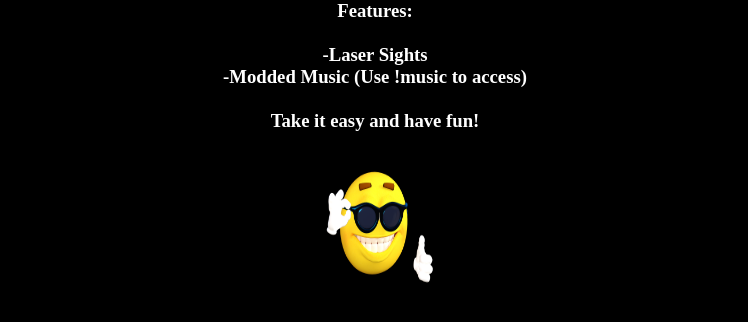
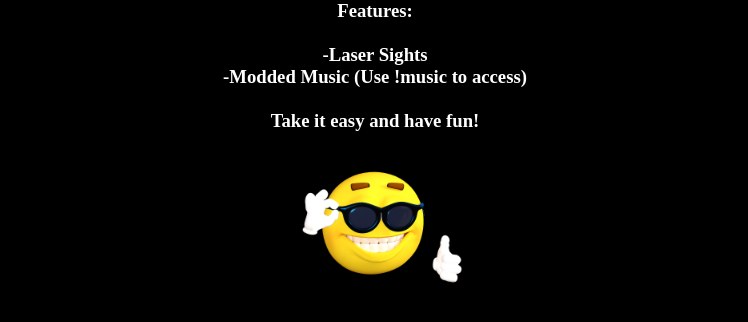
Before and after one commit to Zac-M/ezsp, a plain HTML site: page motd.html in a window 1280 px wide. Shown: the part 66-388 px from the top of the page, without its empty margins (265-1013 px from the left). Drawn offline with Linux system fonts and the light colour scheme.

Commit message:
Updated MOTD

```diff
--- a/motd.html
+++ b/motd.html
@@ -9,6 +9,6 @@
 <h1 style="color:white; text-align:center;">Welcome to EZShot's Classic Lite 4 Player Server!</h1>
 
 <h3 style="color:white; text-align:center;">Features:<br><br>-Laser Sights<br>-Modded Music (Use !music to access)<br><br>Take it easy and have fun!</h3><br>
-<div style="text-align: center;"> <img src="images/coolsmile.png" alt="Cool Smiley" width="128" height="128"></div>
+<div style="text-align: center;"> <img src="images/coolsmile.png" alt="Cool Smiley" width="192" height="128"></div>
 </body>
 </html>
```
